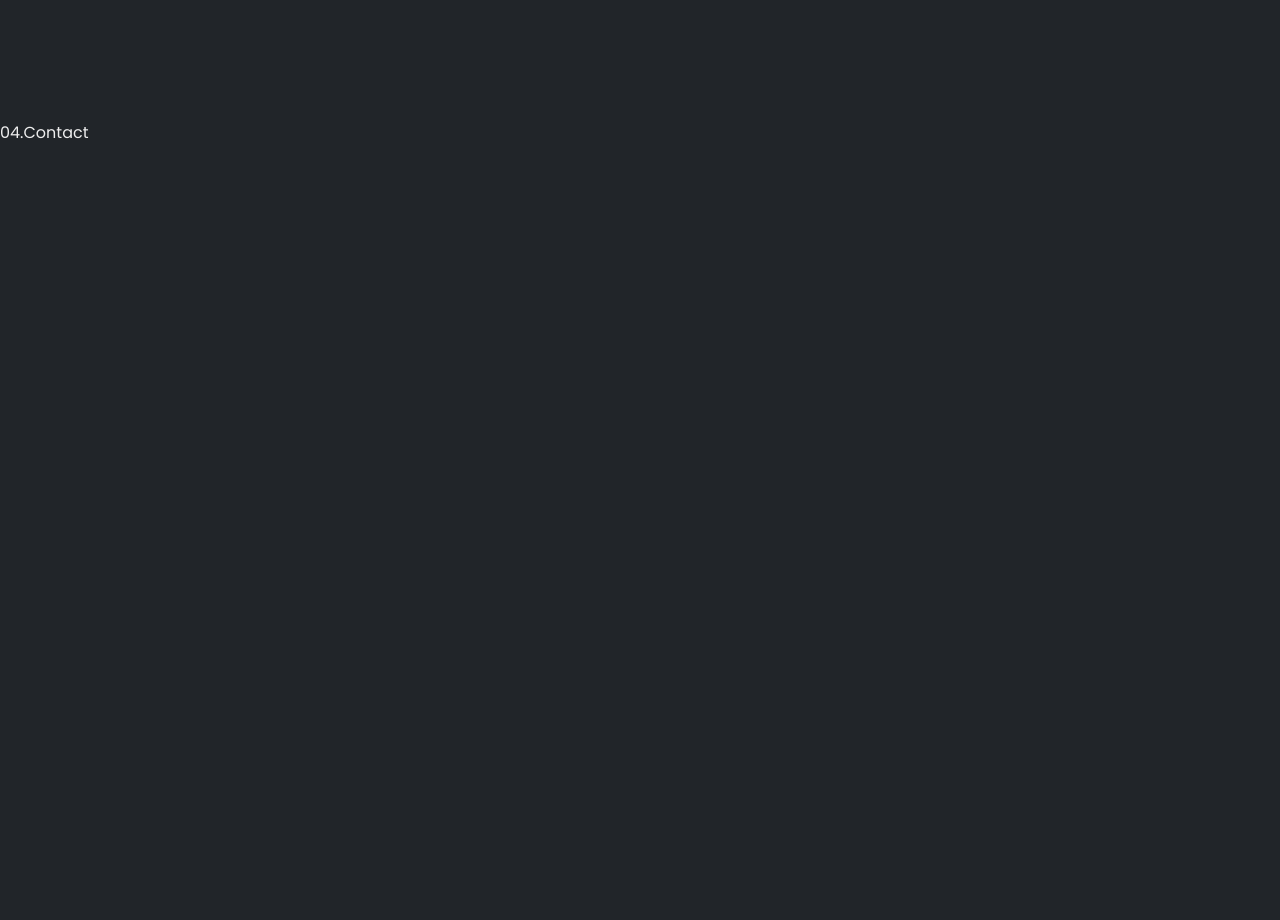
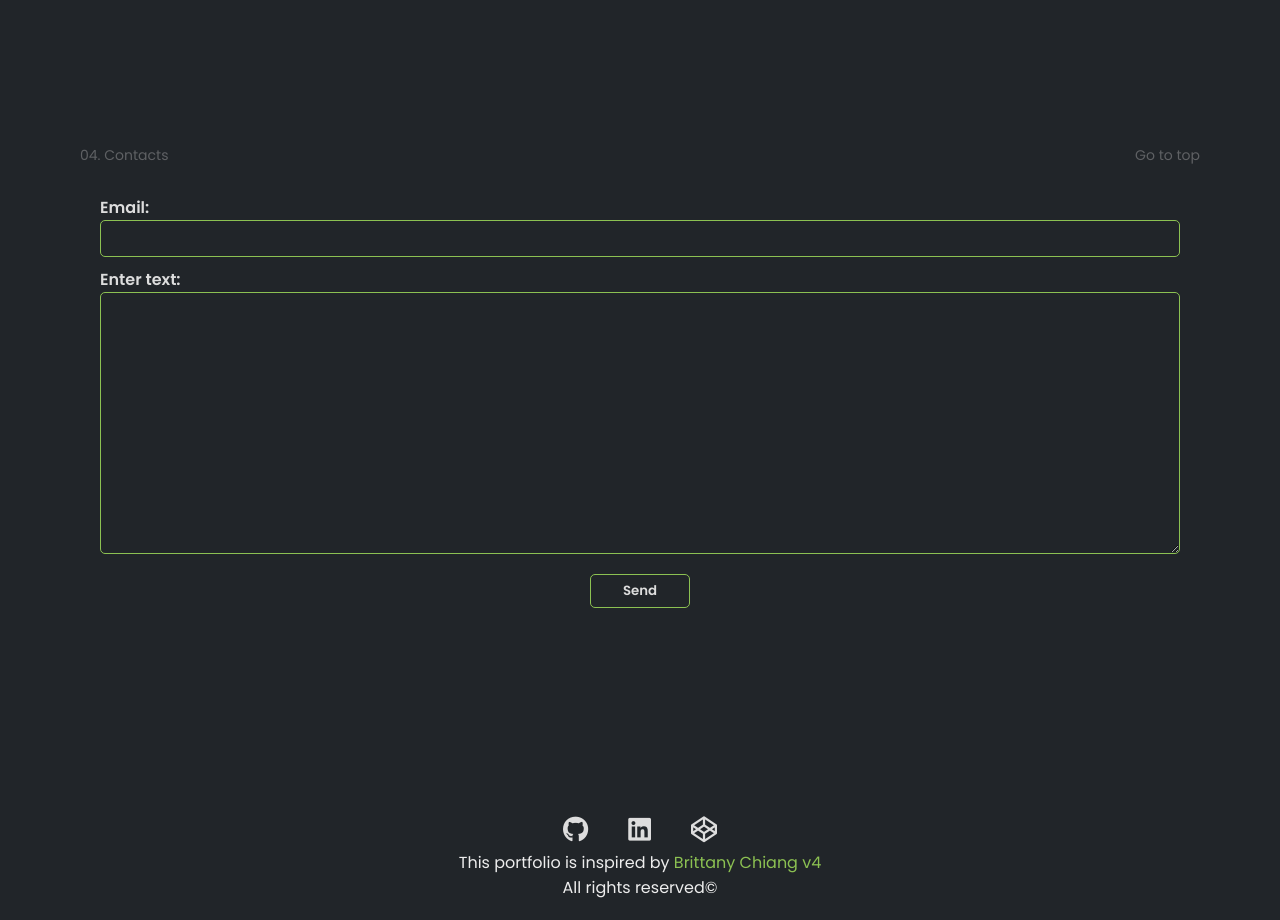
Before and after one commit to nasemul1/nasemul_portfolio, a React (Vite) app: page / in a window 1280 px wide. Shown: the part 3080-4000 px from the top of the page. Built offline with nearby package versions, Linux system fonts and the light colour scheme.

Commit message:
modified src

```diff
--- a/src/App.jsx
+++ b/src/App.jsx
@@ -1,3 +1,4 @@
+import Contacts from "./Contact/Contacts"
 import First from "./First"
 import Navbar from "./Navbar"
 import Achiev from "./achievements/Achiev"
@@ -21,7 +22,9 @@ function App() {
       <section id="projects">
         <Projects />
       </section>
-      <section id="contact">04.Contact</section>
+      <section id="contact">
+        <Contacts />
+      </section>
     </>
   )
 }
--- /dev/null
+++ b/src/Contact/Contacts.css
@@ -0,0 +1,78 @@
+.contact-body{
+    width: 100%;
+    height: 100vh;
+    padding: 65px 100px 0 100px;
+    display: flex;
+    flex-direction: column;
+    justify-content: space-between;
+}
+
+.mail-form form{
+    display: flex;
+    flex-direction: column;
+}
+
+.mail-form form label{
+    font-weight: 600;
+    color: #ddd;
+    margin-top: 10px;
+}
+
+.mail-form form input, .mail-form form textarea{
+    color: #ddd;
+    font-size: 16px;
+    padding: 5px 10px;
+    border: 1px solid #8CC152;
+    border-radius: 5px;
+    background-color: transparent;
+}
+
+.mail-form form button{
+    padding: 6px 10px;
+    width: 100px;
+    margin: 20px auto 0 auto;
+    background-color: transparent;
+    border: 1px solid #8CC152;
+    border-radius: 5px;
+    color: #ddd;
+    font-weight: 600;
+}
+
+.mail-form form button:hover{
+    background-color: #8CC152;
+    color: #212529;
+}
+.contact-footer{
+    margin-bottom: 20px;
+}
+.contact-lg{
+    margin: 0 auto;
+    display: flex;
+    justify-content: center;
+}
+.contact-lg a{
+    text-decoration: none;
+    color: #ddd;
+    font-size: 26px;
+    margin: 0 20px;
+}
+
+.contact-lg a:hover{
+    color: #8CC152;
+}
+.footer-text{
+    display: flex;
+    flex-direction: column;
+    align-items: center;
+    text-align: center;
+}
+.footer-text p a{
+    text-decoration: none;
+    color: #8CC152;
+}
+
+@media only screen and (max-width: 600px){
+    .contact-body{
+        padding: 65px 40px 0 40px;
+    }
+}
--- /dev/null
+++ b/src/Contact/Contacts.jsx
@@ -0,0 +1,34 @@
+import Header from "../header/Header";
+import './Contacts.css'
+
+const Contacts = () => {
+    return (
+        <>
+            <Header title="04. Contacts"/>
+            <div className="contact-body">
+                <div className="mail-form">
+                    <form action="mailto:nasemul.me@gmail.com" method="post" enctype="text/plain">
+                        <label htmlFor="email">Email:</label>
+                        <input type="email" name="email" id="email" required/>
+                        <label htmlFor="text">Enter text:</label>
+                        <textarea name="textarea" id="text" cols={25} rows={10} required></textarea>
+                        <button type="submit">Send</button>
+                    </form>
+                </div>
+                <div className="contact-footer">
+                    <div className="contact-lg">
+                        <a href=""><i class="fa-brands fa-github"></i></a>
+                        <a href=""><i class="fa-brands fa-linkedin"></i></a>
+                        <a href=""><i class="fa-brands fa-codepen"></i></a>
+                    </div>
+                    <div className="footer-text">
+                        <p>This portfolio is inspired by <a href="https://v4.brittanychiang.com/">Brittany Chiang v4</a></p>
+                        <p>All rights reserved©</p>
+                    </div>
+                </div>
+            </div>
+        </>
+    );
+}
+
+export default Contacts;
```
